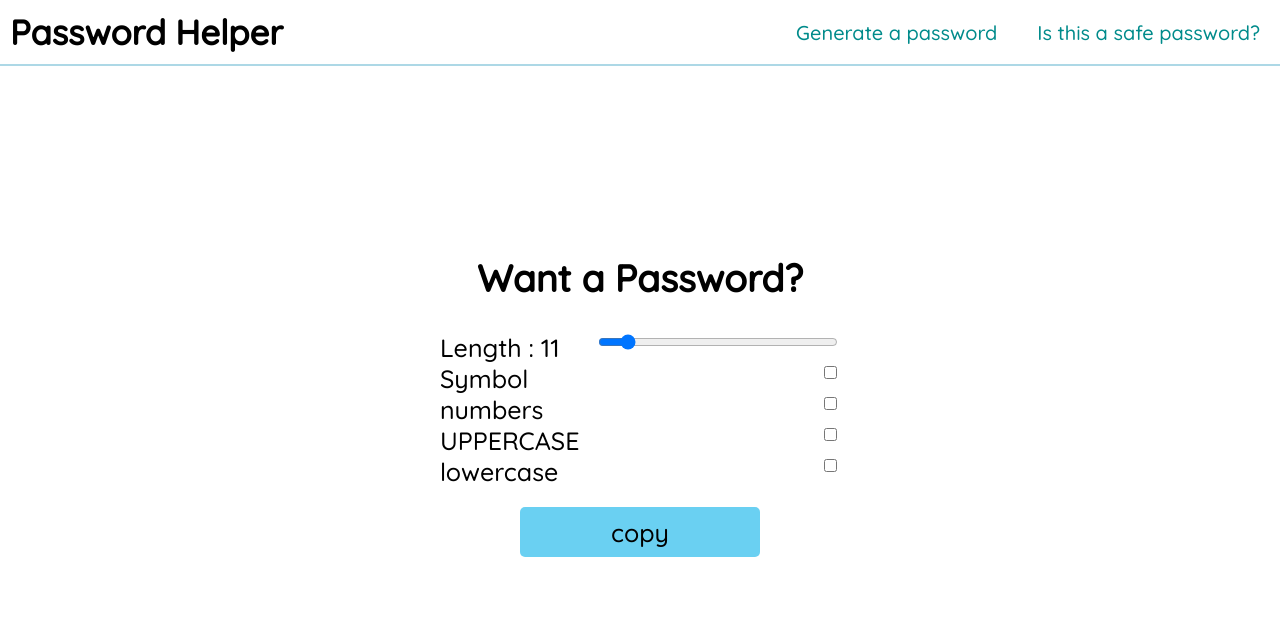
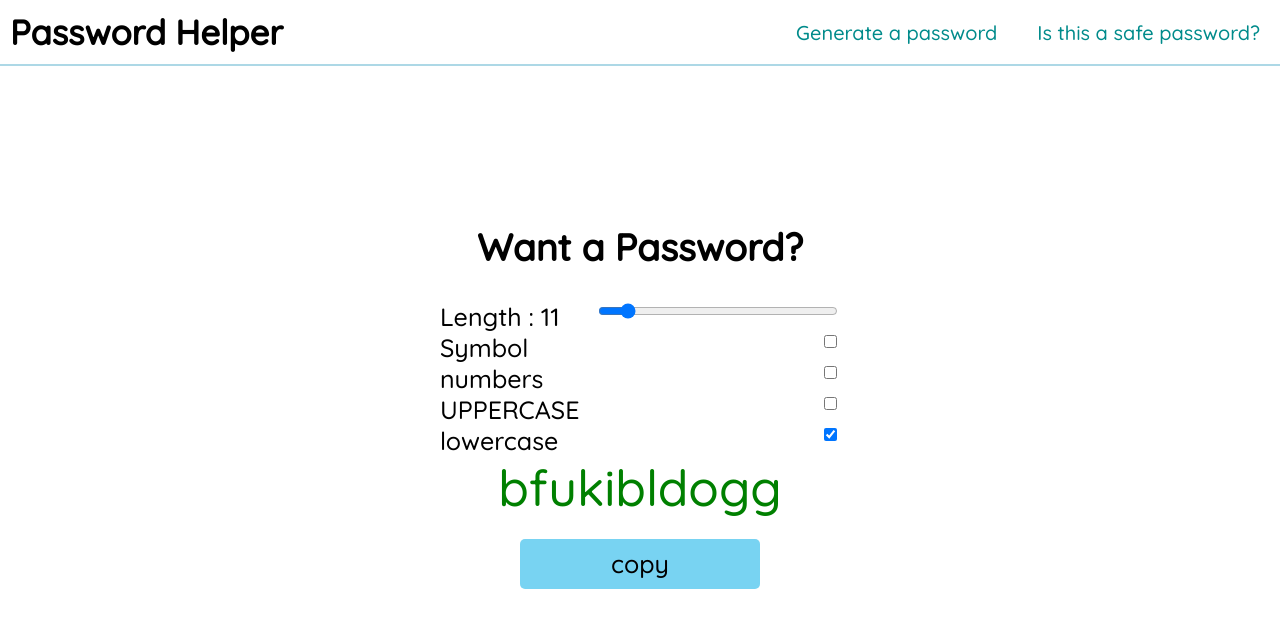
Before and after one commit to Iluvmommy/Password-Website, a React (Create React App) app: page /password-generator in a window 1280 px wide. Shown: the top 628 px of the page. Built offline with nearby package versions, Linux system fonts and the light colour scheme.

Commit message:
still needs fixing

```diff
--- a/src/components/calc/generate.jsx
+++ b/src/components/calc/generate.jsx
@@ -5,7 +5,6 @@ function fromLowToHigh(start, end) {
 }
 
 export default (pwLen, s, n, u, l) => {
-
   var lowercase = fromLowToHigh(97, 122);
   var uppercase = fromLowToHigh(65, 90);
   var numbers = fromLowToHigh(48, 57);
@@ -15,16 +14,18 @@ export default (pwLen, s, n, u, l) => {
     .concat(fromLowToHigh(91, 93))
     .concat(fromLowToHigh(123, 126));
 
-    var arrayOfPossibleCodes = [];
-    if (s) arrayOfPossibleCodes.concat(symbols);
-    if (n) arrayOfPossibleCodes.concat(numbers);
-    if (u) arrayOfPossibleCodes.concat(uppercase);
-    if (l) arrayOfPossibleCodes.concat(lowercase);
-    console.log(arrayOfPossibleCodes);
+  var arrayOfPossibleCodes = [];
+  if (s) arrayOfPossibleCodes = arrayOfPossibleCodes.concat(symbols);
+  if (n) arrayOfPossibleCodes = arrayOfPossibleCodes.concat(numbers);
+  if (u) arrayOfPossibleCodes = arrayOfPossibleCodes.concat(uppercase);
+  if (l) arrayOfPossibleCodes = arrayOfPossibleCodes.concat(lowercase);
 
-    var arrayOfPwCodes = [];
-    for (let i = 0; i < pwLen.length; i++) {
-        arrayOfPwCodes.push(Math.floor(Math.random(arrayOfPossibleCodes)));
-    }
-    // console.log(arrayOfPwCodes);
-}
+  var arrayOfPwLetters = [];
+  var ranIndex;
+  for (let i = 0; i < pwLen; i++) {
+    ranIndex = Math.floor(Math.random() * arrayOfPossibleCodes.length);
+    arrayOfPwLetters.push(String.fromCharCode(arrayOfPossibleCodes[ranIndex]));
+  }
+
+  return arrayOfPwLetters.join("");
+};
--- a/src/components/css/password-generator.css
+++ b/src/components/css/password-generator.css
@@ -10,47 +10,54 @@ span {
 
 h2 {
   overflow: visible;
+  text-align: center;
 }
 
-#inDivs {
+.inDivs {
   width: 50vw;
   max-width: 400px;
   min-width: 330px;
 }
 
-#length {
+.length {
   width: 60%;
 }
 
-#copyBtn {
+.pw {
+  font-size: 50px;
+  color: green;
+  text-align: center;
+}
+
+.copyBtn {
   outline: none;
   border: hidden;
   border-radius: 5px;
-  background-color: rgb(106, 208, 242);
+  background-color: rgb(120, 211, 242);
   margin: 20px;
   width: 60%;
   height: 2em;
 }
 
-#btn-copy {
+.btn-copy {
   outline: none;
   transform: translateX(0%);
   transition: transform 0.4s ease;
 }
 
-#btn-copy:after {
-  content: url(iconmonstr-arrow-30-24.png);
+.btn-copy:after {
+  content: url(baseline_content_copy_black_18dp.png);
   position: absolute;
   outline: none;
   left: 240px;
-  bottom: -5px;
+  bottom: -10px;
   pointer-events: none;
   opacity: 0;
   transition: opacity 0.4s ease;
 }
 
-#copyBtn:hover #btn-copy,
-#copyBtn:hover #btn-copy:after {
+.copyBtn:hover .btn-copy,
+.copyBtn:hover .btn-copy:after {
   transform: translateX(-20%);
   opacity: 1;
 }
--- a/src/components/password-generator.jsx
+++ b/src/components/password-generator.jsx
@@ -9,73 +9,72 @@ class PasswordGenerator extends Component {
     symbol: false,
     numbers: false,
     uppercase: false,
-    lowercase: false,
+    lowercase: true,
   };
 
   onChangeLen = () => {
-    var v = document.getElementById("length").value;
+    var v = document.getElementsByClassName('length').value;
+    console.log(v);
     this.setState({ pwLen: v });
   };
-  onChangeSymbol = () => {
-    var v = document.getElementById("symbol").value;
-    this.setState({ symbol: v });
-  };
-  onChangeNumbers = () => {
-    var v = document.getElementById("numbers").value;
-    this.setState({ numbers: v });
-  };
-  onChangeUppercase = () => {
-    var v = document.getElementById("UPPERCASE").value;
-    this.setState({ uppercase: v });
-  };
-  onChangeLowercase = () => {
-    var v = document.getElementById("lowercase").value;
-    this.setState({ lowercase: v });
+
+  onChangeInput = (element) => {
+    var v = element.value;
+    // console.log(v);
+    this.setState({element: v});
   };
 
   render() {
     var state = this.state;
     return (
-      <>
-        <div id="inDivs" className="font">
+      <div className="inDivs font">
         <h2>Want a Password?</h2>
-          <span>
+        <div>
           <label htmlFor="length">Length : {state.pwLen}</label>
           <input
             type="range"
             name="length"
-              id="length"
+            className="length"
             onChange={this.onChangeLen}
             value={state.pwLen}
             min="5"
             max="65"
           />
-          </span>
-          <span>
+        </div>
+        <div>
           <label htmlFor="Symbol">Symbol</label>
-            <input type="checkbox" id="symbol" onChange={this.onChangeSymbol} />
-          </span>
-          <span>
+          <input
+            type="checkbox"
+            className="symbol"
+            onChange={() => this.onChangeInput(this)}
+          />
+        </div>
+        <div>
           <label htmlFor="numbers">numbers</label>
-            <input type="checkbox" id="numbers" onChange={this.onChangeNumbers} />
-          </span>
-          <span>
+          <input
+            type="checkbox"
+            className="numbers"
+            onChange={() => this.onChangeInput(this)}
+          />
+        </div>
+        <div>
           <label htmlFor="UPPERCASE">UPPERCASE</label>
           <input
             type="checkbox"
-              id="UPPERCASE"
-              onChange={this.onChangeUppercase}
+            className="UPPERCASE"
+            onChange={() => this.onChangeInput(this)}
           />
-          </span>
-          <span>
+        </div>
+        <div>
           <label htmlFor="lowercase">lowercase</label>
           <input
             type="checkbox"
-              id="lowercase"
-              onChange={this.onChangeLowercase}
+            className="lowercase"
+            onChange={() => this.onChangeInput(this)}
+            defaultChecked
           />
-          </span>
-          <span>
+        </div>
+        <div className="pw">
           {generate(
             state.pwLen,
             state.symbol,
@@ -83,12 +82,13 @@ class PasswordGenerator extends Component {
             state.uppercase,
             state.lowercase
           )}
-          </span>
-          <button id="copyBtn" className="font">
-            <div id="btn-copy">copy</div>
+        </div>
+        <div style={{textAlign: "center"}}>
+          <button className="copyBtn font">
+            <div className="btn-copy">copy</div>
           </button>
         </div>
-      </>
+      </div>
     );
   }
 }
```
Also changed, not shown: src/components/css/baseline_content_copy_black_18dp.png (added), src/components/css/iconmonstr-arrow-30-24.png (deleted). Lines whose indentation alone changed are shown as unchanged.
